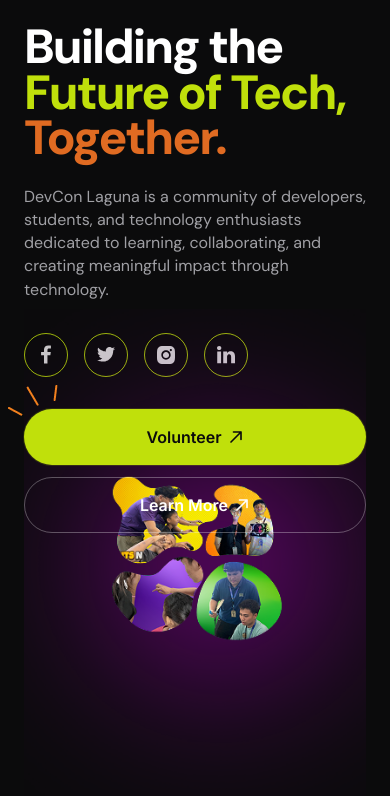
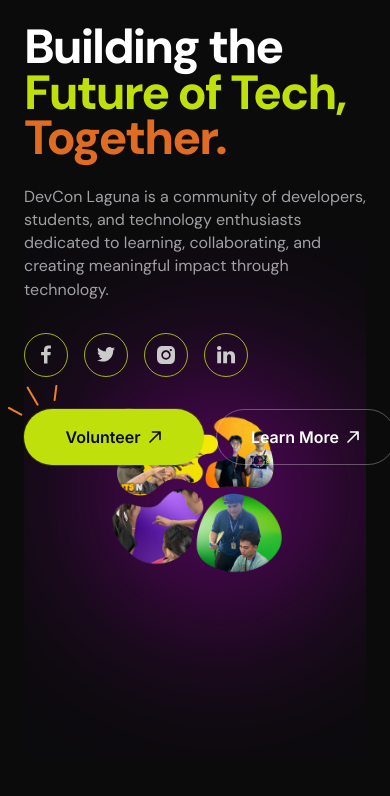
Before and after one commit to Ether-Lucky/DevCon-Laguna_Website, a Next.js app in the folder devcon/: page / in a window 390 px wide. Shown: the top 796 px of the page. Built offline with nearby package versions, Linux system fonts and the light colour scheme.

Commit message:
fix: mobile view

```diff
--- a/devcon/components/ui/sections/hero.tsx
+++ b/devcon/components/ui/sections/hero.tsx
@@ -11,7 +11,7 @@ export default function Hero() {
       <div className="relative mx-auto flex w-full max-w-[1200px] flex-col items-center gap-4 md:flex-row md:items-center md:justify-between md:gap-10 lg:gap-16">
 
         {/* Text Content */}
-        <div className="w-full max-w-[640px] md:w-[54%] md:max-w-none">
+        <div className="w-full max-w-[640px] md:w-[54%] md:max-w-none z-1">
           <h1 className="text-[clamp(3rem,7vw,5.25rem)] font-extrabold leading-[0.95] tracking-[-0.04em] text-devcon-white">
             <span className="block">Building the</span>
             <span className="block text-devcon-lime">Future of Tech,</span>
@@ -26,7 +26,7 @@ export default function Hero() {
 
           <SocialMedia />
 
-          <div className="mt-8 flex flex-col gap-3 sm:flex-row sm:gap-4 md:mt-12 relative">
+          <div className="mt-8 flex flex-row gap-3 sm:gap-4 md:mt-12 relative">
             <Image
               src="/hero/look-here.png"
               alt="Look Here"
@@ -52,7 +52,7 @@ export default function Hero() {
         </div>
 
         {/* Image Content */}
-        <div className="-mt-60 flex w-full justify-center md:mt-0 md:w-[50vw] md:justify-end">
+        <div className="-mt-60 flex w-full justify-center md:mt-0 md:w-[50vw] md:justify-end z-0">
           <Image
             src="/hero/web.png"
             alt="DevCon Laguna community collage"
```
Also changed, not shown: devcon/public/hero/mobile.png.
